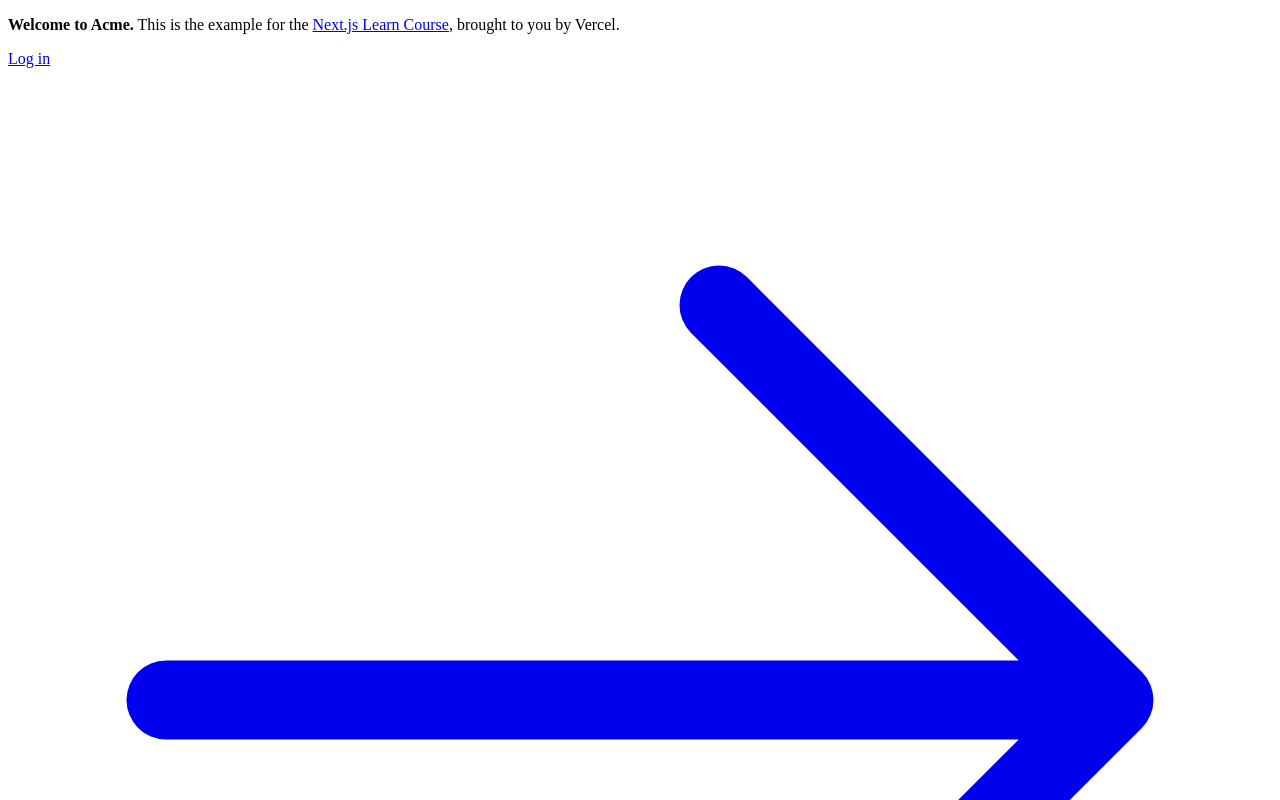
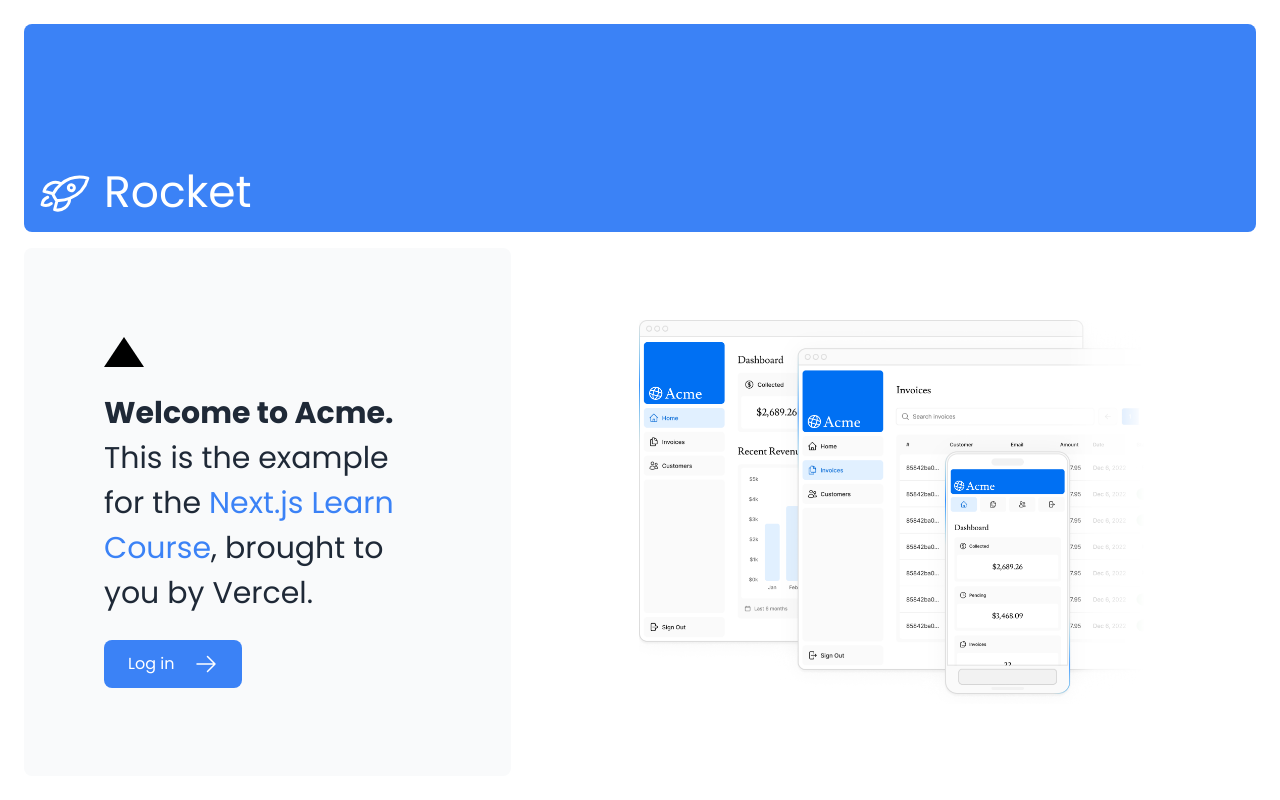
Before and after one commit to jhosnodev/nextjs-dashboard, a Next.js app: page / in a window 1280 px wide. Shown: the top 800 px of the page. Built offline with nearby package versions, Linux system fonts and the light colour scheme.

Commit message:
Base de nextauth

```diff
--- /dev/null
+++ b/app/dashboard/customers/page.tsx
@@ -0,0 +1,3 @@
+export default function Page() {
+    return <p>cosumers Page</p>;
+  }
--- /dev/null
+++ b/app/dashboard/invoices/page.tsx
@@ -0,0 +1,4 @@
+export default function Page() {
+    return <p>invoices
+     Page</p>;
+  }
--- /dev/null
+++ b/app/dashboard/layout.tsx
@@ -0,0 +1,12 @@
+import SideNav from '@/app/ui/dashboard/sidenav';
+
+export default function Layout({ children }: { children: React.ReactNode }) {
+  return (
+    <div className="flex h-screen flex-col md:flex-row md:overflow-hidden">
+      <div className="w-full flex-none md:w-64">
+        <SideNav />
+      </div>
+      <div className="flex-grow p-6 md:overflow-y-auto md:p-12">{children}</div>
+    </div>
+  );
+}
--- /dev/null
+++ b/app/dashboard/page.tsx
@@ -0,0 +1,3 @@
+export default function Page() {
+    return <p>Dashboard Page</p>;
+  }
--- a/app/layout.tsx
+++ b/app/layout.tsx
@@ -1,3 +1,5 @@
+import '@/app/ui/global.css';
+import { poppins } from '@/app/ui/fonts';
 export default function RootLayout({
   children,
 }: {
@@ -5,7 +7,7 @@
 }) {
   return (
     <html lang="en">
-      <body>{children}</body>
+      <body className={`${poppins.className} antialiased`}>{children}</body>
     </html>
   );
 }
--- a/app/page.tsx
+++ b/app/page.tsx
@@ -1,15 +1,18 @@
 import AcmeLogo from '@/app/ui/acme-logo';
 import { ArrowRightIcon } from '@heroicons/react/24/outline';
 import Link from 'next/link';
+import styles from '@/app/ui/home.module.css';
+import Image from 'next/image';
 
 export default function Page() {
   return (
     <main className="flex min-h-screen flex-col p-6">
       <div className="flex h-20 shrink-0 items-end rounded-lg bg-blue-500 p-4 md:h-52">
-        {/* <AcmeLogo /> */}
+        <AcmeLogo />
       </div>
       <div className="mt-4 flex grow flex-col gap-4 md:flex-row">
         <div className="flex flex-col justify-center gap-6 rounded-lg bg-gray-50 px-6 py-10 md:w-2/5 md:px-20">
+          <div className={styles.shape}></div>
           <p className={`text-xl text-gray-800 md:text-3xl md:leading-normal`}>
             <strong>Welcome to Acme.</strong> This is the example for the{' '}
             <a href="https://nextjs.org/learn/" className="text-blue-500">
@@ -26,6 +29,20 @@
         </div>
         <div className="flex items-center justify-center p-6 md:w-3/5 md:px-28 md:py-12">
           {/* Add Hero Images Here */}
+          <Image
+            src="/hero-desktop.png"
+            width={1000}
+            height={760}
+            className="hidden md:block"
+            alt="Screenshots of the dashboard project showing desktop version"
+          />
+          <Image
+            src="/hero-mobile.png"
+            width={560}
+            height={620}
+            className="block md:hidden"
+            alt="Screenshots of the dashboard project showing desktop version"
+          />
         </div>
       </div>
     </main>
--- a/app/ui/acme-logo.tsx
+++ b/app/ui/acme-logo.tsx
@@ -1,13 +1,13 @@
-import { GlobeAltIcon } from '@heroicons/react/24/outline';
-import { lusitana } from '@/app/ui/fonts';
+import { GlobeAltIcon, RocketLaunchIcon } from '@heroicons/react/24/outline';
+import { poppins } from '@/app/ui/fonts';
 
 export default function AcmeLogo() {
   return (
     <div
-      className={`${lusitana.className} flex flex-row items-center leading-none text-white`}
+      className={`${poppins.className} flex flex-row items-center leading-none text-white`}
     >
-      <GlobeAltIcon className="h-12 w-12 rotate-[15deg]" />
-      <p className="text-[44px]">Acme</p>
+      <RocketLaunchIcon className="h-12 w-12 rotate-[15deg] mr-4" />
+      <p className="text-[44px]">Rocket</p>
     </div>
   );
 }
--- a/app/ui/dashboard/nav-links.tsx
+++ b/app/ui/dashboard/nav-links.tsx
@@ -1,8 +1,12 @@
+'use client';
 import {
   UserGroupIcon,
   HomeIcon,
   DocumentDuplicateIcon,
 } from '@heroicons/react/24/outline';
+import Link from 'next/link';
+import { usePathname } from 'next/navigation';
+import clsx from 'clsx';
 
 // Map of links to display in the side navigation.
 // Depending on the size of the application, this would be stored in a database.
@@ -17,19 +21,25 @@
 ];
 
 export default function NavLinks() {
+  const pathname = usePathname();
   return (
     <>
       {links.map((link) => {
         const LinkIcon = link.icon;
         return (
-          <a
+          <Link
             key={link.name}
             href={link.href}
-            className="flex h-[48px] grow items-center justify-center gap-2 rounded-md bg-gray-50 p-3 text-sm font-medium hover:bg-sky-100 hover:text-blue-600 md:flex-none md:justify-start md:p-2 md:px-3"
+            className={clsx(
+              'flex h-[48px] grow items-center justify-center gap-2 rounded-md bg-gray-50 p-3 text-sm font-medium hover:bg-sky-100 hover:text-blue-600 md:flex-none md:justify-start md:p-2 md:px-3',
+              {
+                'bg-sky-100 text-blue-600': pathname === link.href,
+              },
+            )}
           >
             <LinkIcon className="w-6" />
             <p className="hidden md:block">{link.name}</p>
-          </a>
+          </Link>
         );
       })}
     </>
--- /dev/null
+++ b/app/ui/fonts.ts
@@ -0,0 +1,6 @@
+
+import { Inter } from 'next/font/google';
+import { Poppins } from 'next/font/google'
+
+export const inter = Inter({ subsets: ['latin'] });
+export const poppins = Poppins({ weight: ['400', '700'], subsets: ['latin'] });
--- /dev/null
+++ b/app/ui/home.module.css
@@ -0,0 +1,7 @@
+.shape {
+    height: 0;
+    width: 0;
+    border-bottom: 30px solid black;
+    border-left: 20px solid transparent;
+    border-right: 20px solid transparent;
+  }
--- a/tailwind.config.ts
+++ b/tailwind.config.ts
@@ -12,7 +12,7 @@
         '13': 'repeat(13, minmax(0, 1fr))',
       },
       colors: {
-        blue: {
+        indigo: {
           400: '#2589FE',
           500: '#0070F3',
           600: '#2F6FEB',
```
